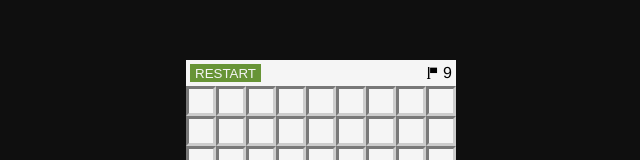
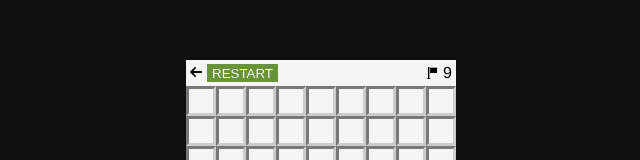
Before and after one commit to bukenoff/minesweeper, a Vue app: page /game in a window 1280 px wide. Shown: the part 192-352 px from the top of the page, without its empty margins (319-959 px from the left). Built offline with nearby package versions, Linux system fonts and the light colour scheme; the HTML template or start-up script is replaced by a standard one.

Commit message:
added back button

```diff
--- a/src/components/Panel.vue
+++ b/src/components/Panel.vue
@@ -1,11 +1,15 @@
 <template>
   <div class="panel">
+    <router-link to="/">
+      <img class="back" src="@/assets/img/back.svg" alt="back">
+    </router-link>
     <button
       class="restart"
       @click="handleRestartClick"
     >
       restart
     </button>
+    <span class="spacer" />
     <div class="flags">
       <img src="@/assets/img/flag.svg" />
       {{ flags_count }}
@@ -43,7 +47,6 @@ export default Vue.extend({
 <style scoped lang="scss">
 .panel {
   display: flex;
-  justify-content: space-between;
   background-color: var(--white);
   padding: 0.25rem;
 }
@@ -79,4 +82,14 @@ export default Vue.extend({
     margin-right: 5px;
   }
 }
+
+.spacer {
+  flex: 1;
+}
+
+.back {
+  width: 12px;
+  height: 12px;
+  margin-right: 5px;
+}
 </style>
```
Also changed, not shown: src/assets/img/back.svg (added).
